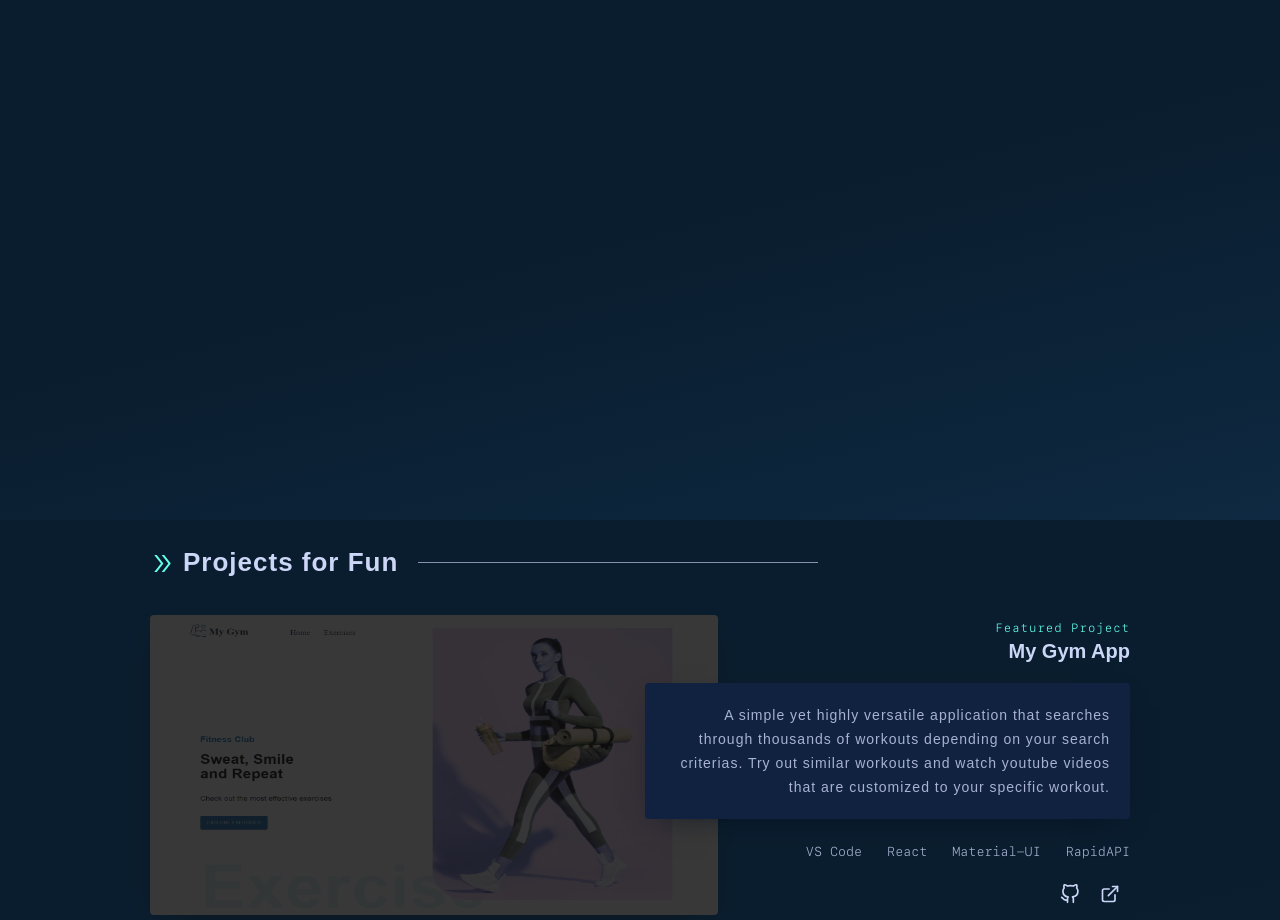
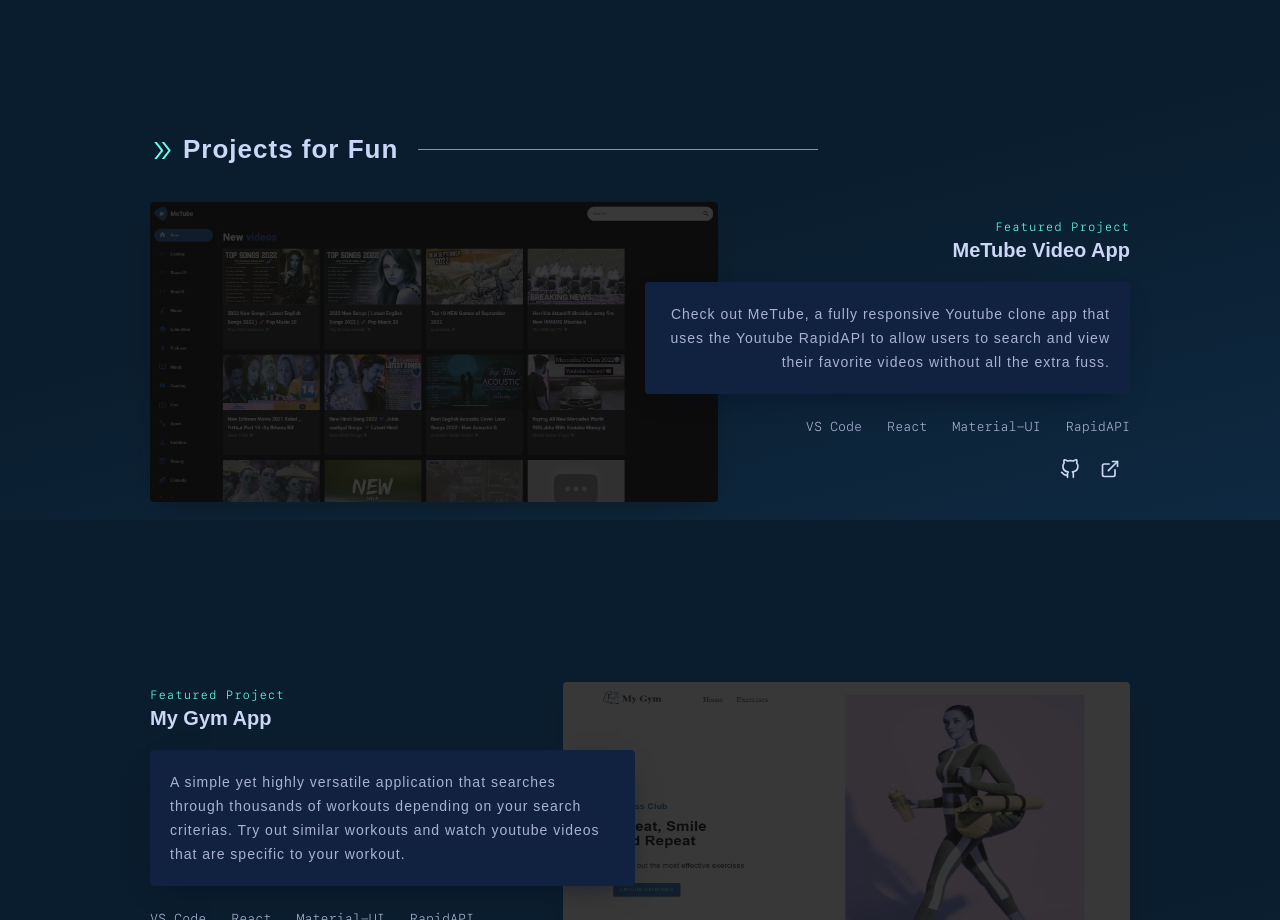
Before and after one commit to TPSReports80/portfolio, a React (Create React App) app: page / in a window 1280 px wide. Shown: the part 1880-2800 px from the top of the page. Built offline with nearby package versions, Linux system fonts and the light colour scheme; a web font is replaced by a local one.

Commit message:
Added new project

```diff
--- a/src/GlobalStyles.js
+++ b/src/GlobalStyles.js
@@ -54,10 +54,11 @@
         max-width: 1000px;
         margin: 0 auto;
         padding: 100px 0;
-        min-height: 100vh;
+        min-height: 80vh;
         transition: transform 1s, opacity 1s;
         @media screen and (max-width: 768px) {
             padding: 80px 0;
+            min-height: auto;
         }
         &.section--hidden {
             opacity: 0;
--- a/src/components/Hero/index.js
+++ b/src/components/Hero/index.js
@@ -33,7 +33,7 @@
         offset={-180}
         duration={500}
       >
-        Learn More
+        About Me
       </HeroScroll>
     </HeroSection>
   );
--- a/src/components/Navbar/index.js
+++ b/src/components/Navbar/index.js
@@ -76,7 +76,7 @@
                   to="project-section"
                   spy={true}
                   smooth={true}
-                  offset={-100}
+                  offset={-250}
                   duration={500}
                 >
                   Projects
--- a/src/components/Projects/ProjectElements.js
+++ b/src/components/Projects/ProjectElements.js
@@ -2,6 +2,11 @@
 import { Link as LinkR } from "react-router-dom";
 export const ProjectContainer = styled.section`
   margin-bottom: 100px;
+  padding-top: 0;
+  @media screen and (max-width: 768px) {
+    margin-bottom: 0;
+    padding-top: 100px;
+  }
 `;
 
 export const ProjectHeader = styled.h4``;
--- a/src/components/Projects/index.js
+++ b/src/components/Projects/index.js
@@ -33,13 +33,58 @@
           <ProjectContent className="project-content">
             <div>
               <ProjectOverline>Featured Project</ProjectOverline>
+              <ProjectTitle>MeTube Video App</ProjectTitle>
+              <ProjectDesc>
+                <p>
+                  Check out MeTube, a fully responsive Youtube clone app that
+                  uses the Youtube RapidAPI to allow users to search and view
+                  their favorite videos without all the extra fuss.
+                </p>
+              </ProjectDesc>
+              <ProjectTechList className="tech-list">
+                <ProjectTechItem>VS Code</ProjectTechItem>
+                <ProjectTechItem>React</ProjectTechItem>
+                <ProjectTechItem>Material-UI</ProjectTechItem>
+                <ProjectTechItem>RapidAPI</ProjectTechItem>
+              </ProjectTechList>
+              <ProjectLinks className="project-links">
+                <ProjectLink
+                  target="_blank"
+                  to={{
+                    pathname: "//github.com/TPSReports80/MeTube-video-app",
+                  }}
+                >
+                  <FiGithub />
+                </ProjectLink>
+                <ProjectLink
+                  target="_blank"
+                  to={{ pathname: "//metube-joo.netlify.app" }}
+                >
+                  <FiExternalLink />
+                </ProjectLink>
+              </ProjectLinks>
+            </div>
+          </ProjectContent>
+          <ProjectImageContent className="project-image-content">
+            <ProjectImageLink
+              target="_blank"
+              to={{ pathname: "//metube-joo.netlify.app" }}
+            >
+              <ProjectImage src="/images/metube.png" />
+            </ProjectImageLink>
+          </ProjectImageContent>
+        </ProjectItem>
+        <ProjectItem>
+          <ProjectContent className="project-content">
+            <div>
+              <ProjectOverline>Featured Project</ProjectOverline>
               <ProjectTitle>My Gym App</ProjectTitle>
               <ProjectDesc>
                 <p>
                   A simple yet highly versatile application that searches
                   through thousands of workouts depending on your search
                   criterias. Try out similar workouts and watch youtube videos
-                  that are customized to your specific workout.
+                  that are specific to your workout.
                 </p>
               </ProjectDesc>
               <ProjectTechList className="tech-list">
```
Also changed, not shown: public/images/metube.png (added).
